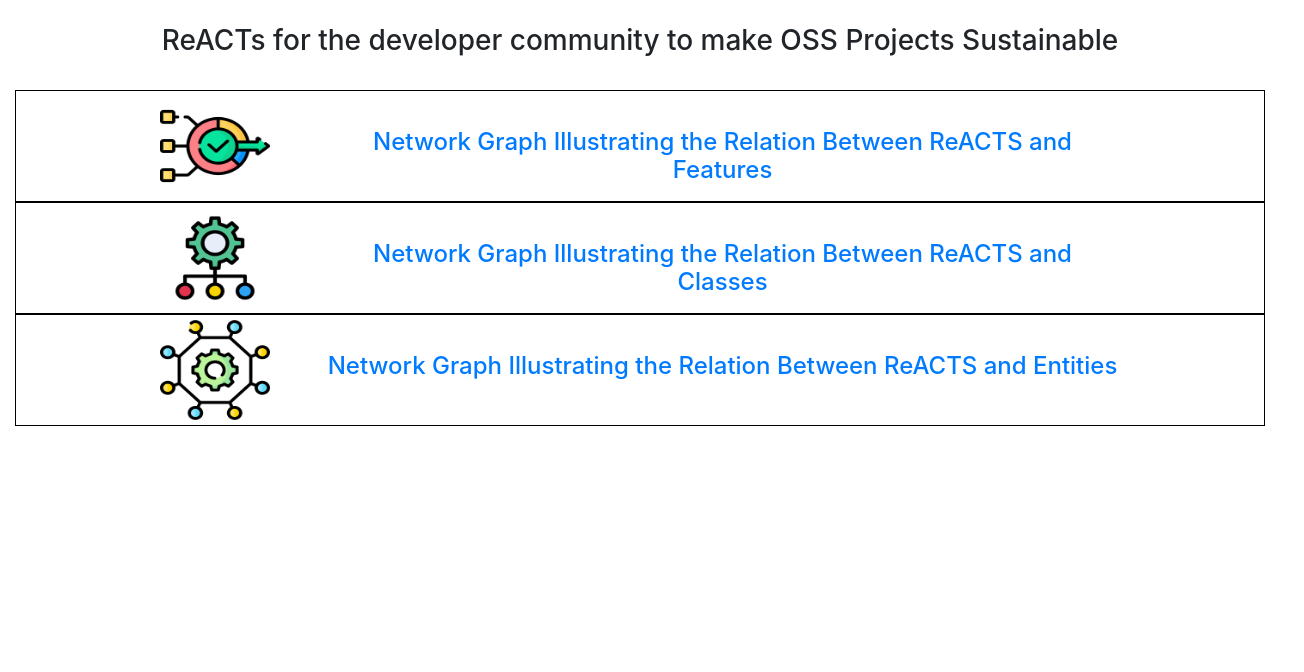
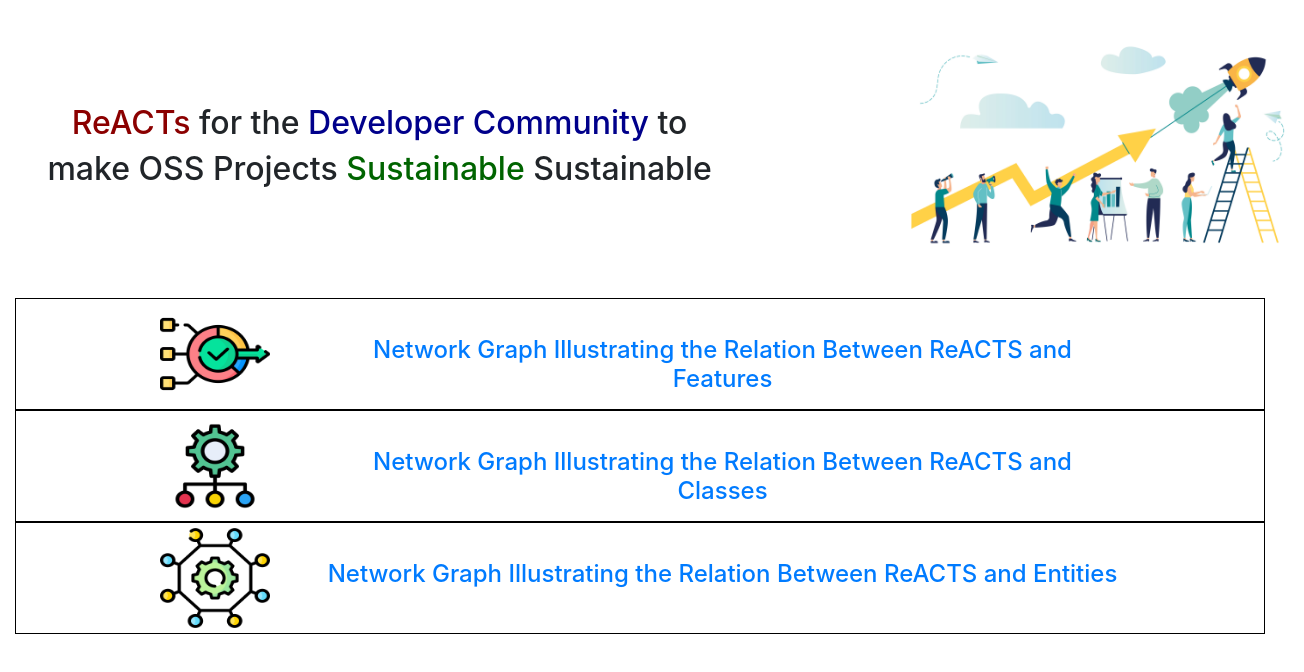
Before and after one commit to Nafiz43/Actionable-Recommendation---OSS, a plain HTML site: page index.html in a window 1280 px wide. Shown: the whole page, 1304 px wide, since content can reach past the window. Drawn offline with nearby package versions, Linux system fonts and the light colour scheme.

Commit message:
img updated

```diff
--- a/index.html
+++ b/index.html
@@ -10,7 +10,22 @@
 <body>
 
 <div class="container-fluid mt-4">
-    <center><h3>ReACTs for the developer community to make OSS Projects Sustainable</h3></center>
+
+     <div class="container-fluid">
+            <div class="row" style="border: padding: 5px;">
+            <div class="col-sm-7" style="top: 80px;">
+                <center><h2><label style="color: darkred;">ReACTs</label> for the <label style="color: darkblue;">Developer Community</label> to make OSS Projects <label style="color: darkgreen;">Sustainable</label> Sustainable</h2></center>
+            </div>
+
+            <div class="col-sm-4" style="left: 10%;">
+                <img src="img/ReACT.png" height="250px" width="420px">
+            </div>
+
+        </div>
+        </div>
+
+    <!-- <center><h3>ReACTs for the developer community to make OSS Projects Sustainable</h3></center> -->
+
     <br>
 
         <div class="container-fluid">
```
Also changed, not shown: img/ReACT.png (added).
